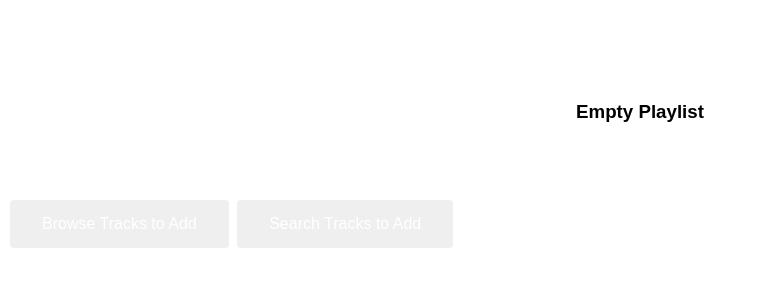
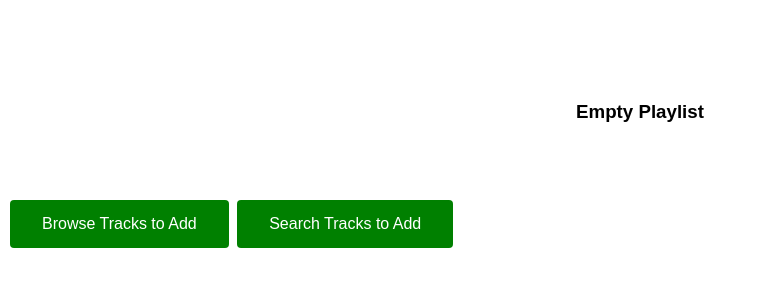
Before and after one commit to ThireshanN/Music-Lib, a Flask app: page /favourites in a window 1280 px wide. Shown: the part 213-513 px from the top of the page, without its empty margins (0-757 px from the left). Run offline with Flask 2, Linux system fonts and the light colour scheme; parts of the project's set-up code (start-up, migrations or seed data) failed here and were passed over.

Commit message:
change the css file

```diff
--- a/music/static/css/styles.css
+++ b/music/static/css/styles.css
@@ -186,7 +186,6 @@ input[type='password'],
 }
 
 .btn-general {
-<<<<<<< Updated upstream
     background-color: green;
     border: none;
     border-radius: 4px;
@@ -199,33 +198,3 @@ input[type='password'],
     margin: 4px 2px;
     cursor: pointer;
 }
-=======
-  background-color: green;
-  border: none;
-  color: white;
-  padding: 15px 32px;
-  text-align: center;
-  text-decoration: none;
-  display: inline-block;
-  font-size: 16px;
-  margin: 4px 2px;
-  cursor: pointer;
-}
-
-.btn-general {
-  background-color: navy;
-  border: none;
-  color: white;
-  padding: 15px 32px;
-  text-align: center;
-  text-decoration: none;
-  display: inline-block;
-  font-size: 16px;
-  margin: 4px 2px;
-  cursor: pointer;
-}
-
-
-
-
->>>>>>> Stashed changes
```
